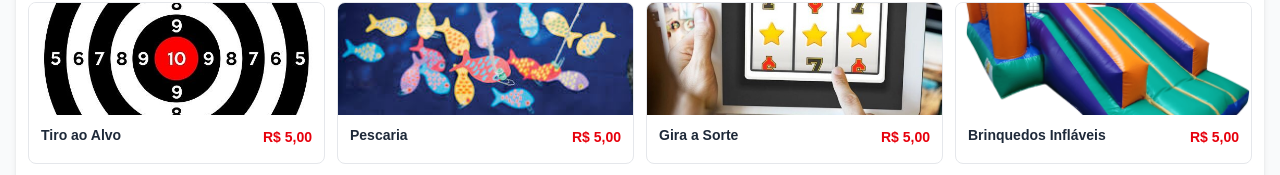
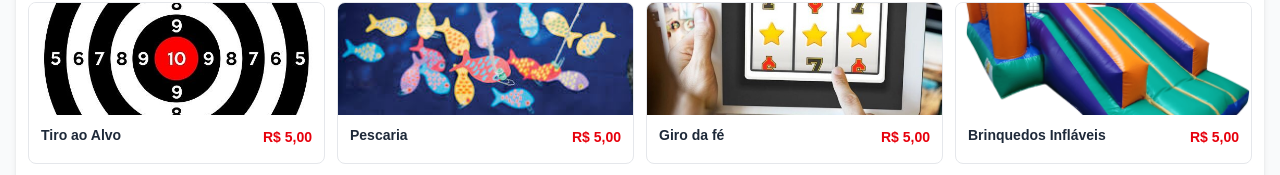
Before and after one commit to soualexandre/cardapio, a Next.js app in the folder code/: page / in a window 1280 px wide. Shown: the part 1879-2054 px from the top of the page. Built offline with nearby package versions, Linux system fonts and the light colour scheme.

Commit message:
fix:change_price_fe

```diff
--- a/code/app/page.tsx
+++ b/code/app/page.tsx
@@ -73,7 +73,7 @@ const categorias: Categoria[] = [
     itens: [
       { id: 20, nome: 'Tiro ao Alvo', descricao: '', preco: 'R$ 5,00', imagem: '/alvo.jpg' },
       { id: 21, nome: 'Pescaria', descricao: '', preco: 'R$ 5,00', imagem: '/pesca.jpg' },
-      { id: 22, nome: 'Gira a Sorte', descricao: '', preco: 'R$ 5,00', imagem: '/sorte.jpeg' },
+      { id: 22, nome: 'Giro da fé', descricao: '', preco: 'R$ 5,00', imagem: '/sorte.jpeg' },
       { id: 23, nome: 'Brinquedos Infláveis', descricao: '', preco: 'R$ 5,00', imagem: '/inflavel.png' },
       { id: 24, nome: 'Touro Mecânico', descricao: '', preco: 'R$ 10,00', imagem: '/touro.jpg' }
     ]
```
